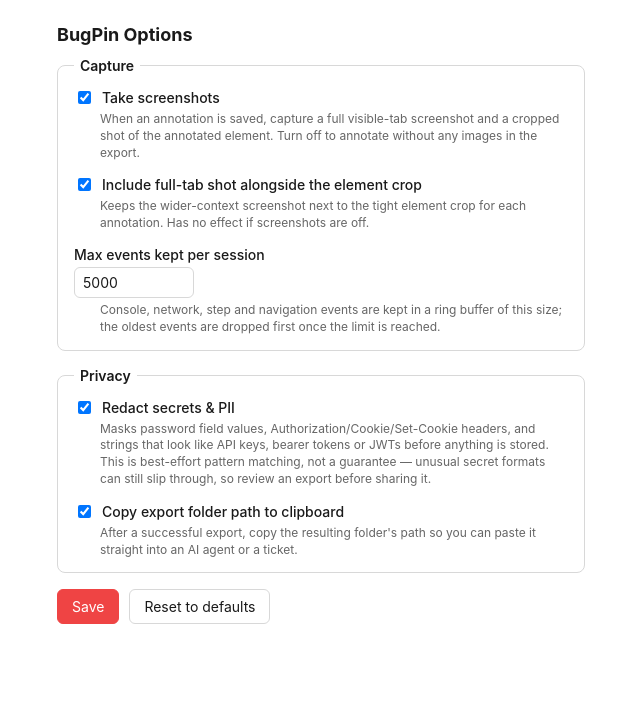
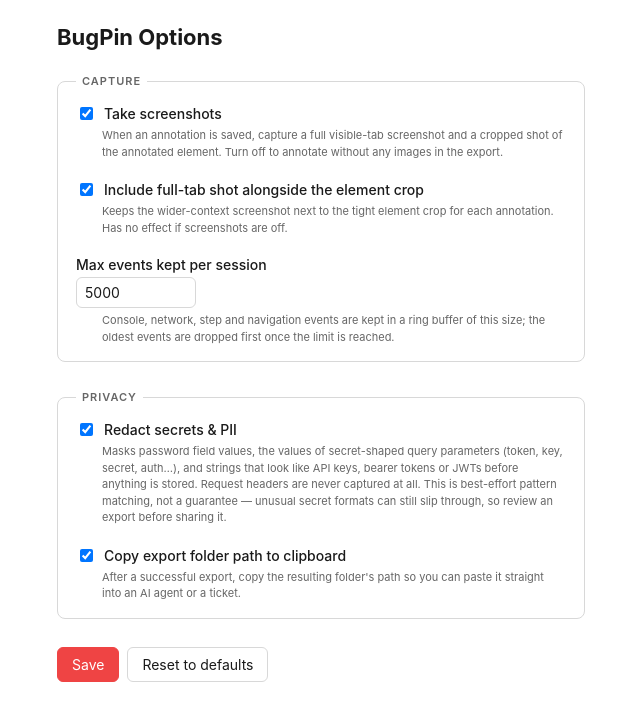
Before and after one commit to FrancescoRosciano/bugpin, a website with bundled scripts: page options.html in a window 1280 px wide. Shown: the whole page, without its empty margins (319-959 px from the left). Built offline with nearby package versions, Linux system fonts and the light colour scheme; some packages are replaced by stand-ins of ours.

Commit message:
fix: type scale and spacing rhythm in popup/options; correct redaction copy

```diff
--- a/options.html
+++ b/options.html
@@ -33,16 +33,27 @@
     color: var(--fg);
     background: var(--bg);
   }
-  h1 { font-size: 18px; }
+  h1 {
+    font-size: 22px;
+    line-height: 1.2;
+    margin: 0 0 24px;
+  }
   fieldset {
     border: 1px solid var(--border);
     border-radius: 8px;
-    padding: 14px 16px;
-    margin: 0 0 16px;
+    padding: 16px 18px;
+    margin: 0 0 28px;
   }
-  legend { padding: 0 6px; font-weight: 600; }
+  legend {
+    padding: 0 6px;
+    font-size: 11px;
+    font-weight: 600;
+    letter-spacing: 0.09em;
+    text-transform: uppercase;
+    color: var(--muted);
+  }
   .field {
-    margin-bottom: 14px;
+    margin-bottom: 20px;
   }
   .field:last-child { margin-bottom: 0; }
   label.checkbox {
@@ -54,8 +65,8 @@
   .hint {
     margin: 4px 0 0 26px;
     color: var(--muted);
-    font-size: 12px;
-    line-height: 1.4;
+    font-size: 11px;
+    line-height: 1.5;
   }
   .number-field label {
     display: block;
@@ -74,7 +85,7 @@
   .actions {
     display: flex;
     align-items: center;
-    gap: 10px;
+    gap: 8px;
   }
   button {
     font: inherit;
@@ -90,9 +101,9 @@
     border-color: var(--accent);
     color: var(--accent-fg);
   }
-  #saved { color: var(--ok); font-size: 13px; }
+  #saved { color: var(--ok); }
   #saved[hidden] { display: none; }
-  #error { color: var(--danger); font-size: 13px; }
+  #error { margin: 20px 0 0; color: var(--danger); }
   #error:empty { display: none; }
 </style>
 </head>
@@ -133,7 +144,7 @@
         <input type="checkbox" id="redact" />
         Redact secrets &amp; PII
       </label>
-      <p class="hint">Masks password field values, Authorization/Cookie/Set-Cookie headers, and strings that look like API keys, bearer tokens or JWTs before anything is stored. This is best-effort pattern matching, not a guarantee — unusual secret formats can still slip through, so review an export before sharing it.</p>
+      <p class="hint">Masks password field values, the values of secret-shaped query parameters (token, key, secret, auth…), and strings that look like API keys, bearer tokens or JWTs before anything is stored. Request headers are never captured at all. This is best-effort pattern matching, not a guarantee — unusual secret formats can still slip through, so review an export before sharing it.</p>
     </div>
 
     <div class="field">
```
Also changed, not shown: popup.html (+27 -19 lines).
